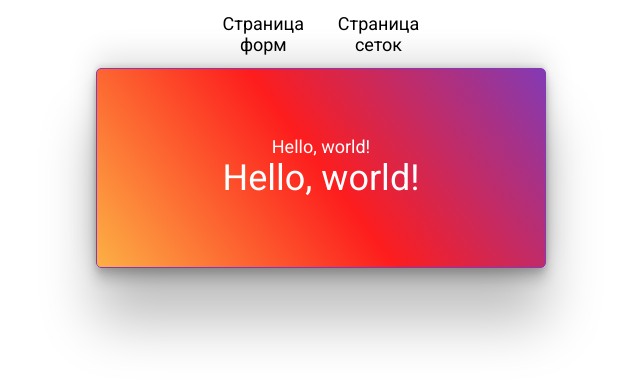
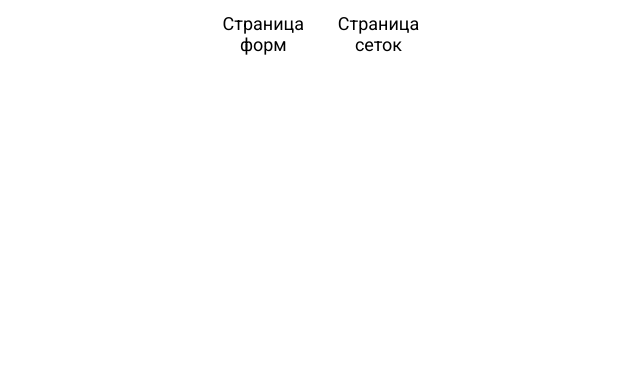
Before and after one commit to taskevich/badyaga-course, a website built with webpack: page src/index.html in a window 1280 px wide. Shown: the whole page, without its empty margins (319-959 px from the left). Built offline with nearby package versions, Linux system fonts and the light colour scheme.

Commit message:
Update index.html

```diff
--- a/src/index.html
+++ b/src/index.html
@@ -12,10 +12,6 @@
                 <a href="./forms.html">Страница форм</a>
                 <a href="./grids.html">Страница сеток</a>
             </div>
-            <div class="card">
-                <p>Hello, world!</p>
-                                <h1>Hello, world!</h1>
-            </div>
         </div>
         <script src="./index.js"></script>
     </body>
```
